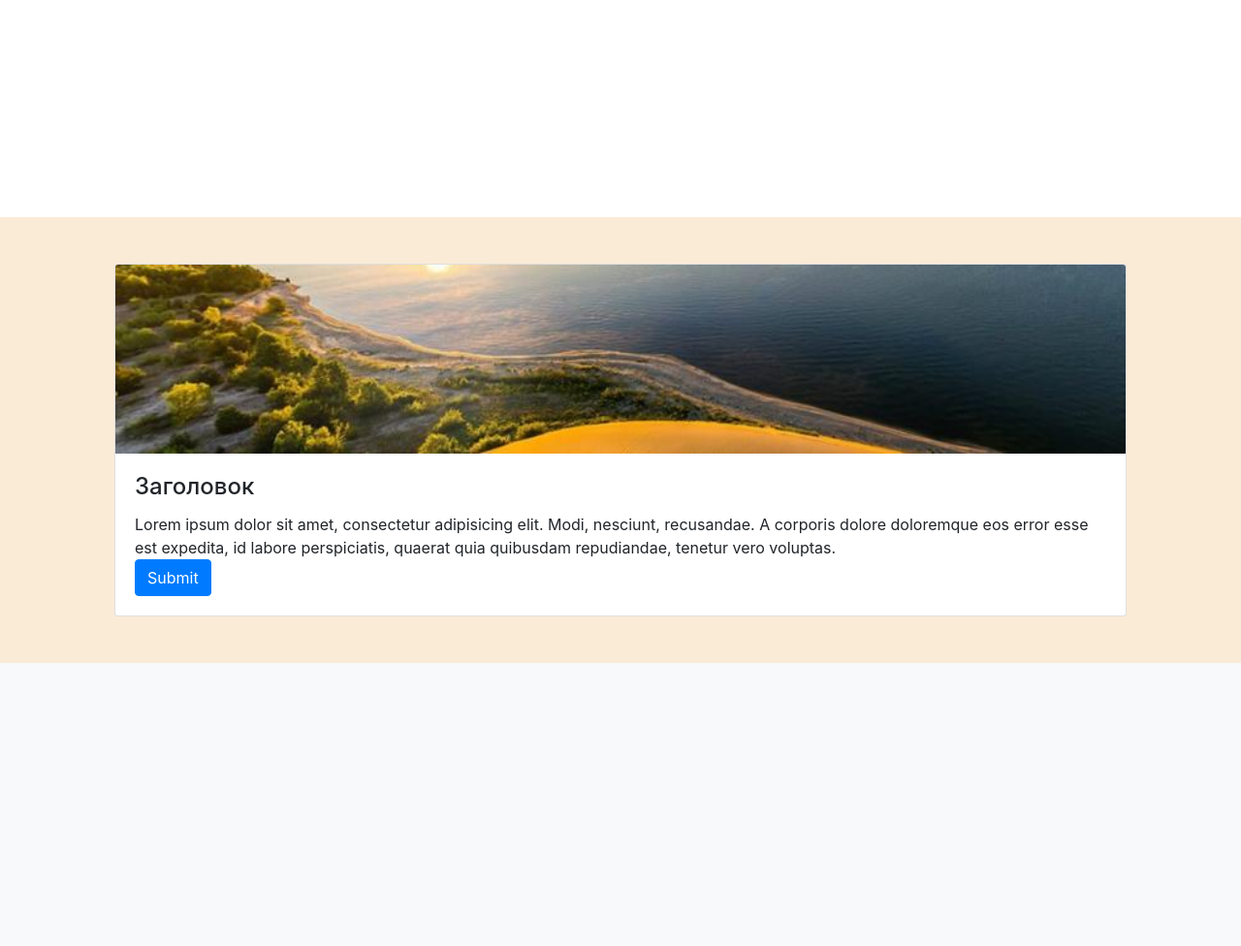
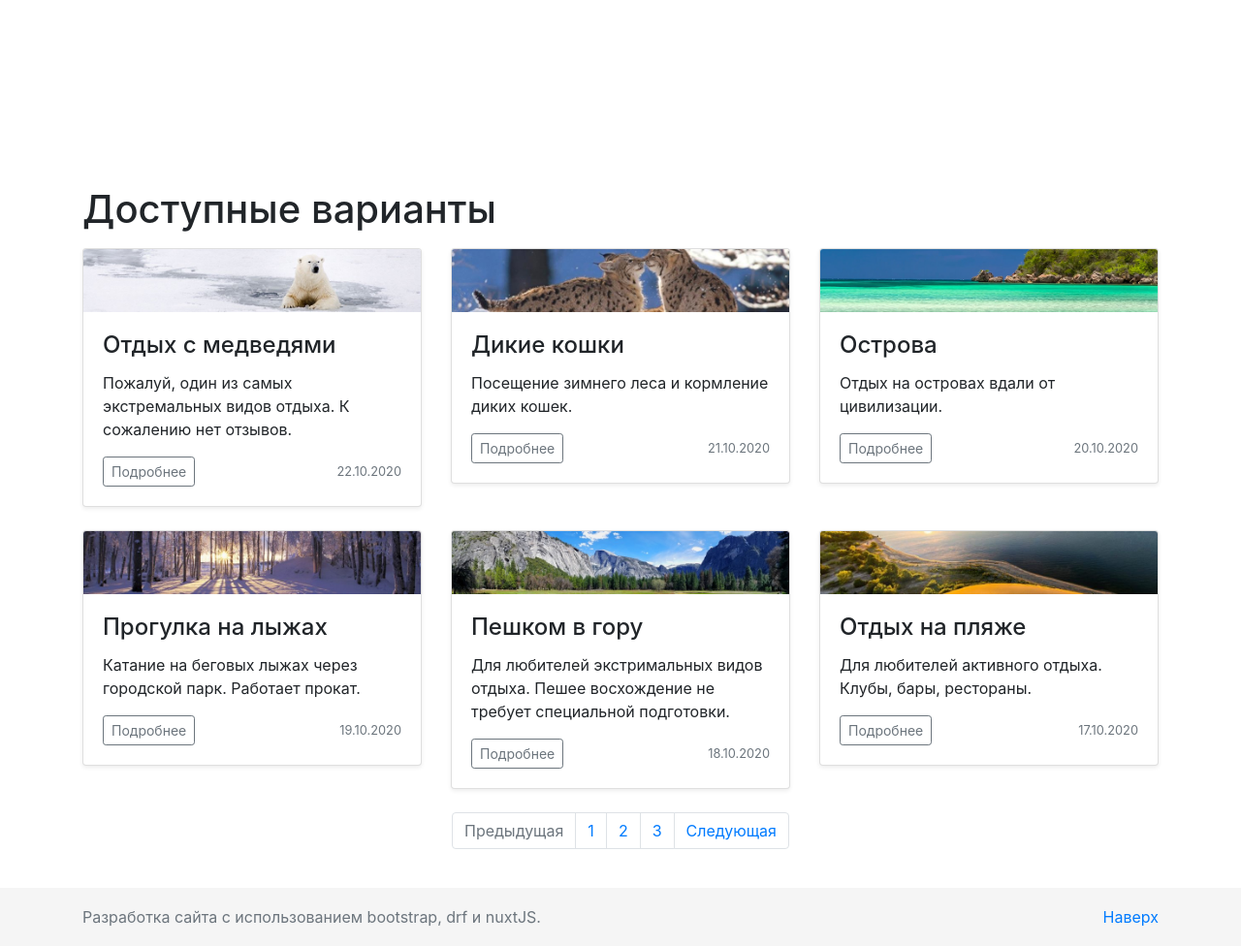
Before and after one commit to ReVadim/spa_project, a Django app: template templates/main/card.html in a window 1280 px wide. Shown: the part 362-1338 px from the top of the page at 97% size. Before the commit the page ends 1046 px from the top, so only its background shows below. Run offline with Django 4.2, Linux system fonts and the light colour scheme; the template is opened without the code that fills it, so the values that code supplies are empty; parts of the project's set-up code (start-up, migrations or seed data) failed here and were passed over; some libraries are stand-ins or nearby versions.

Commit message:
add footer and paginator

```diff
--- a/static/css/style.css
+++ b/static/css/style.css
@@ -16,3 +16,21 @@
 .carousel-item {
     height: 30rem;
 }
+
+body {
+    margin-bottom: 60px;
+}
+
+html {
+    position: relative;
+    min-height: 100%;
+}
+
+footer {
+    position: absolute;
+    bottom: 0;
+    width: 100%;
+    height: 60px;
+    line-height: 60px;
+    background-color: #f5f5f5;
+}
--- a/templates/main/card.html
+++ b/templates/main/card.html
@@ -3,16 +3,114 @@
 {% load bootstrap4 %}
 
 {% block content %}
-<div class="container-fluid mt-5" style="background-color: antiquewhite">
-    <div class="container p-5">
-      <div class="card">
-        <img src="{% static 'img/third_img.jpg' %}" alt="" class="card-img-top">
-        <div class="card-body">
-          <h4 class="card-title">Заголовок</h4>
-          <div class="card-text">Lorem ipsum dolor sit amet, consectetur adipisicing elit. Modi, nesciunt, recusandae. A corporis dolore doloremque eos error esse est expedita, id labore perspiciatis, quaerat quia quibusdam repudiandae, tenetur vero voluptas.</div>
-          <a href="" class="btn btn-primary">Submit</a>
+<div class="container">
+    <h1 class="my-3">Доступные варианты</h1>
+    <div class="row">
+        <div class="col-md-4">
+            <div class="card mb-4 shadow-sm">
+                <img src="{% static 'img/four_img.jpg' %}" alt="" class="card-img-top">
+                <div class="card-body">
+                    <h4 class="card-title">Отдых с медведями</h4>
+                    <p class="card-text">Пожалуй, один из самых экстремальных видов отдыха. К сожалению нет отзывов.</p>
+                    <div class="d-flex justify-content-between align-items-center">
+                        <div class="btn-group">
+                            <a href="#" class="btn btn-sm btn-outline-secondary">Подробнее</a>
+                        </div>
+                        <small class="text-muted">22.10.2020</small>
+                    </div>
+                </div>
+            </div>
         </div>
-      </div>
+        <div class="col-md-4">
+            <div class="card mb-4 shadow-sm">
+                <img src="{% static 'img/five_img.jpg' %}" alt="" class="card-img-top">
+                <div class="card-body">
+                    <h4 class="card-title">Дикие кошки</h4>
+                    <p class="card-text">Посещение зимнего леса и кормление диких кошек.</p>
+                    <div class="d-flex justify-content-between align-items-center">
+                        <div class="btn-group">
+                            <a href="#" class="btn btn-sm btn-outline-secondary">Подробнее</a>
+                        </div>
+                        <small class="text-muted">21.10.2020</small>
+                    </div>
+                </div>
+            </div>
+        </div>
+        <div class="col-md-4">
+            <div class="card mb-4 shadow-sm">
+                <img src="{% static 'img/first_img.jpg' %}" alt="" class="card-img-top">
+                <div class="card-body">
+                    <h4 class="card-title">Острова</h4>
+                    <p class="card-text">Отдых на островах вдали от цивилизации.</p>
+                    <div class="d-flex justify-content-between align-items-center">
+                        <div class="btn-group">
+                            <a href="#" class="btn btn-sm btn-outline-secondary">Подробнее</a>
+                        </div>
+                        <small class="text-muted">20.10.2020</small>
+                    </div>
+                </div>
+            </div>
+        </div>
+
+        <div class="col-md-4">
+            <div class="card mb-4 shadow-sm">
+                <img src="{% static 'img/six_img.jpg' %}" alt="" class="card-img-top">
+                <div class="card-body">
+                    <h4 class="card-title">Прогулка на лыжах</h4>
+                    <p class="card-text">Катание на беговых лыжах через городской парк. Работает прокат.</p>
+                    <div class="d-flex justify-content-between align-items-center">
+                        <div class="btn-group">
+                            <a href="#" class="btn btn-sm btn-outline-secondary">Подробнее</a>
+                        </div>
+                        <small class="text-muted">19.10.2020</small>
+                    </div>
+                </div>
+            </div>
+        </div>
+        <div class="col-md-4">
+            <div class="card mb-4 shadow-sm">
+                <img src="{% static 'img/second_img.jpg' %}" alt="" class="card-img-top">
+                <div class="card-body">
+                    <h4 class="card-title">Пешком в гору</h4>
+                    <p class="card-text">Для любителей экстримальных видов отдыха. Пешее восхождение не требует специальной подготовки.</p>
+                    <div class="d-flex justify-content-between align-items-center">
+                        <div class="btn-group">
+                            <a href="#" class="btn btn-sm btn-outline-secondary">Подробнее</a>
+                        </div>
+                        <small class="text-muted">18.10.2020</small>
+                    </div>
+                </div>
+            </div>
+        </div>
+        <div class="col-md-4">
+            <div class="card mb-4 shadow-sm">
+                <img src="{% static 'img/third_img.jpg' %}" alt="" class="card-img-top">
+                <div class="card-body">
+                    <h4 class="card-title">Отдых на пляже</h4>
+                    <p class="card-text">Для любителей активного отдыха. Клубы, бары, рестораны.</p>
+                    <div class="d-flex justify-content-between align-items-center">
+                        <div class="btn-group">
+                            <a href="#" class="btn btn-sm btn-outline-secondary">Подробнее</a>
+                        </div>
+                        <small class="text-muted">17.10.2020</small>
+                    </div>
+                </div>
+            </div>
+        </div>
     </div>
-  </div>
+</div>
+<nav aria-label="Paginate me">
+    <ul class="pagination justify-content-center">
+        <li class="page-item disabled">
+            <a class="page-link" href="#" tabindex="-1">Предыдущая</a>
+        </li>
+        <li class="page-item"><a class="page-link" href="#">1</a></li>
+        <li class="page-item"><a class="page-link" href="#">2</a></li>
+        <li class="page-item"><a class="page-link" href="#">3</a></li>
+        <li class="page-item">
+            <a class="page-link" href="#">Следующая</a>
+        </li>
+    </ul>
+</nav>
+<br>
 {% endblock content %}
--- a/templates/main/index.html
+++ b/templates/main/index.html
@@ -82,6 +82,14 @@
     </div>
       {% block content %}
       {% endblock content %}
+      <footer class="footer">
+    <div class="container">
+        <p class="float-right">
+            <a href="#">Наверх</a>
+        </p>
+        <span class="text-muted">Разработка сайта с использованием bootstrap, drf и nuxtJS.</span>
+    </div>
+    </footer>
      <script src="https://code.jquery.com/jquery-3.5.1.slim.min.js" integrity="sha384-DfXdz2htPH0lsSSs5nCTpuj/zy4C+OGpamoFVy38MVBnE+IbbVYUew+OrCXaRkfj" crossorigin="anonymous"></script>
      <script src="https://cdn.jsdelivr.net/npm/bootstrap@4.5.3/dist/js/bootstrap.bundle.min.js" integrity="sha384-ho+j7jyWK8fNQe+A12Hb8AhRq26LrZ/JpcUGGOn+Y7RsweNrtN/tE3MoK7ZeZDyx" crossorigin="anonymous"></script>
      <script src="{% static 'js/script.js' %}"></script>
```
Also changed, not shown: test.py (+5 -9 lines), spa/settings.py (line endings or trailing spaces), static/img/five_img.jpg (added), static/img/four_img.jpg (added), static/img/six_img.jpg (added).
